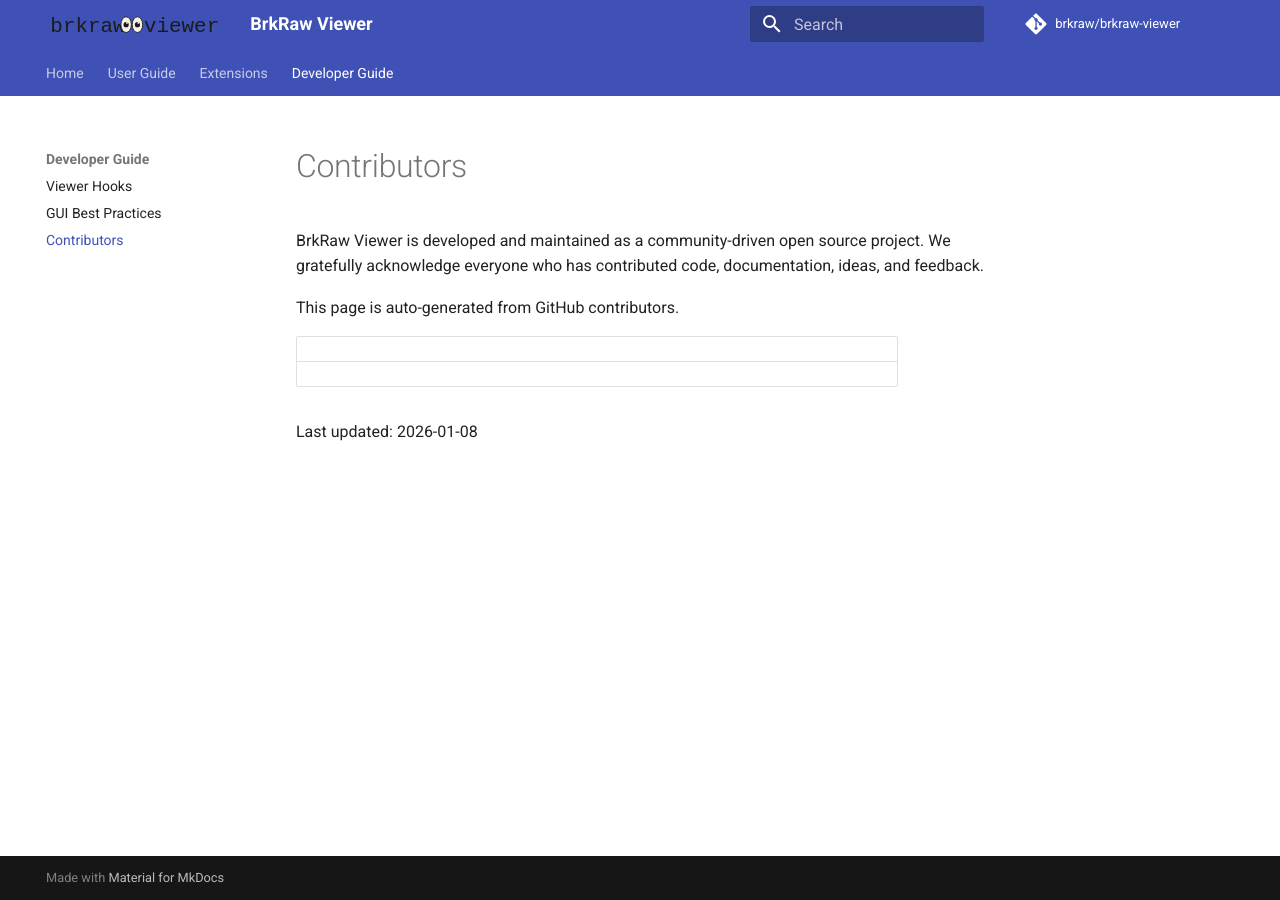
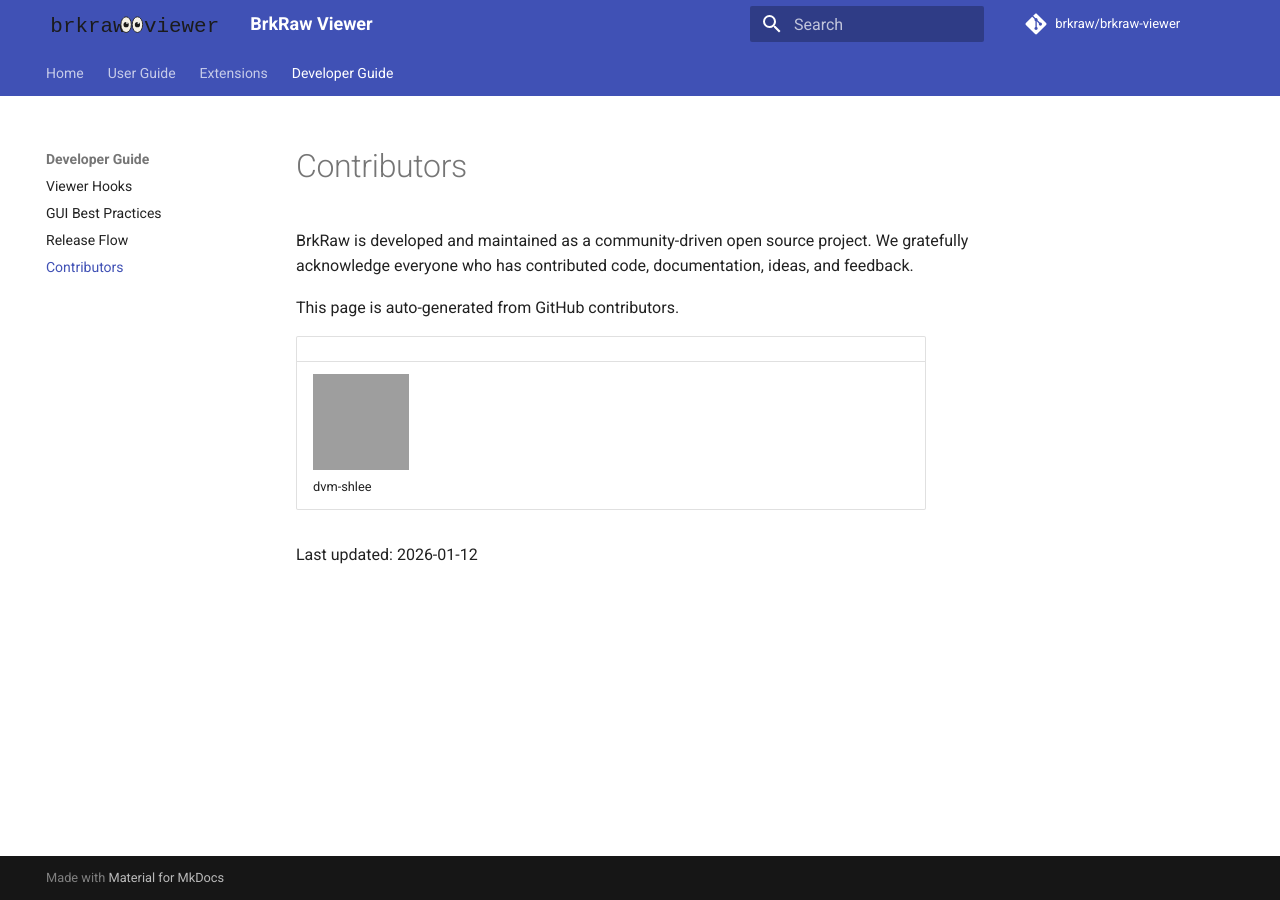
Before and after one commit to BrkRaw/brkraw-viewer, an MkDocs documentation site: the page built from docs/dev/contributors.md, in a window 1280 px wide. Built offline with MkDocs 1.6.1 and Material for MkDocs 9.7.7, drawn with Linux system fonts in a browser that asks for light colours; comment, search, counter and statistics services are not loaded; grey boxes are pictures that could not be loaded.

Commit message:
Document release flow and update contributors

```diff
--- a/docs/dev/contributors.md
+++ b/docs/dev/contributors.md
@@ -1,13 +1,16 @@
 # Contributors
 
-BrkRaw Viewer is developed and maintained as a community-driven open source
-project. We gratefully acknowledge everyone who has contributed code,
-documentation, ideas, and feedback.
+BrkRaw is developed and maintained as a community-driven open source project.
+We gratefully acknowledge everyone who has contributed code, documentation,
+ideas, and feedback.
 
 This page is auto-generated from GitHub contributors.
 
 |  |  |  |  |  |  |
 | --- | --- | --- | --- | --- | --- |
-|  |  |  |  |  |  |
+| [![dvm-shlee][dvm-shlee-avatar]][dvm-shlee]<br>dvm-shlee |  |  |  |  |  |
 
-Last updated: 2026-01-08
+[dvm-shlee]: https://github.com/dvm-shlee
+[dvm-shlee-avatar]: https://avatars.githubusercontent.com/u/7221078?s=96
+
+Last updated: 2026-01-12
--- a/mkdocs.yml
+++ b/mkdocs.yml
@@ -27,4 +27,5 @@
   - Developer Guide:
       - Viewer Hooks: dev/hooks.md
       - GUI Best Practices: dev/gui.md
+      - Release Flow: dev/release.md
       - Contributors: dev/contributors.md
```
Also changed, not shown: docs/dev/release.md (added, +26 -0 lines).
